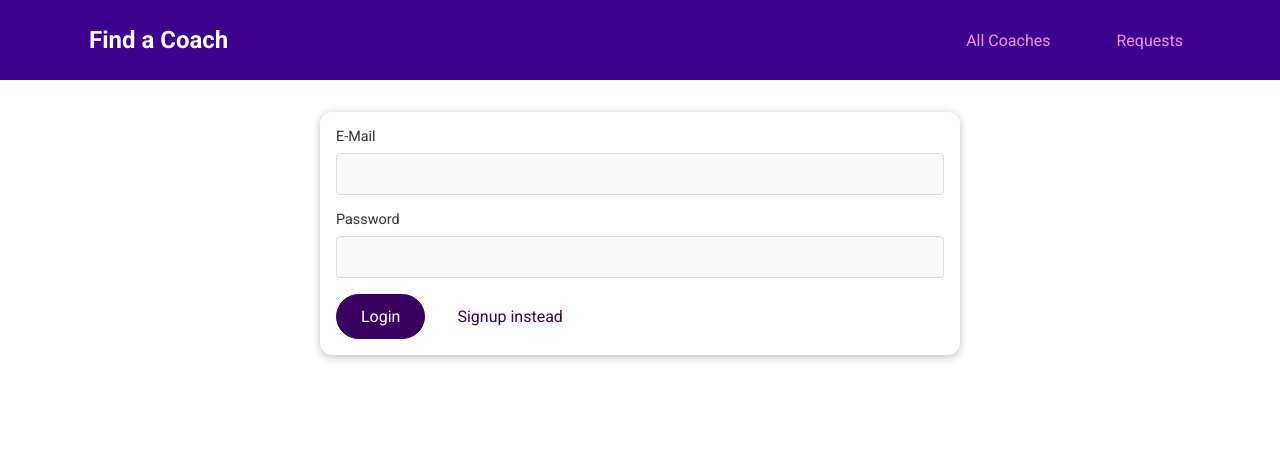
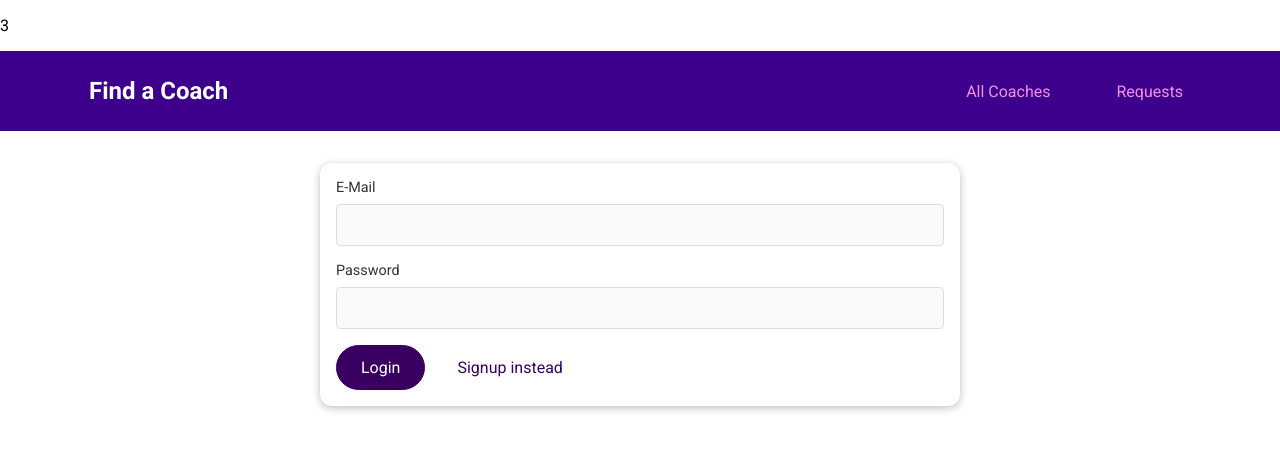
Before and after one commit to nntai1111/tai-test-github, a Vue app: page /auth in a window 1280 px wide. Shown: the top 450 px of the page. Built offline with nearby package versions, Linux system fonts and the light colour scheme.

Commit message:
test hop nhat code

```diff
--- a/src/App.vue
+++ b/src/App.vue
@@ -1,4 +1,5 @@
 <template>
+  <p>3</p>
   <the-header></the-header>
   <router-view v-slot="slotProps">
     <transition name="route" mode="out-in">
```
